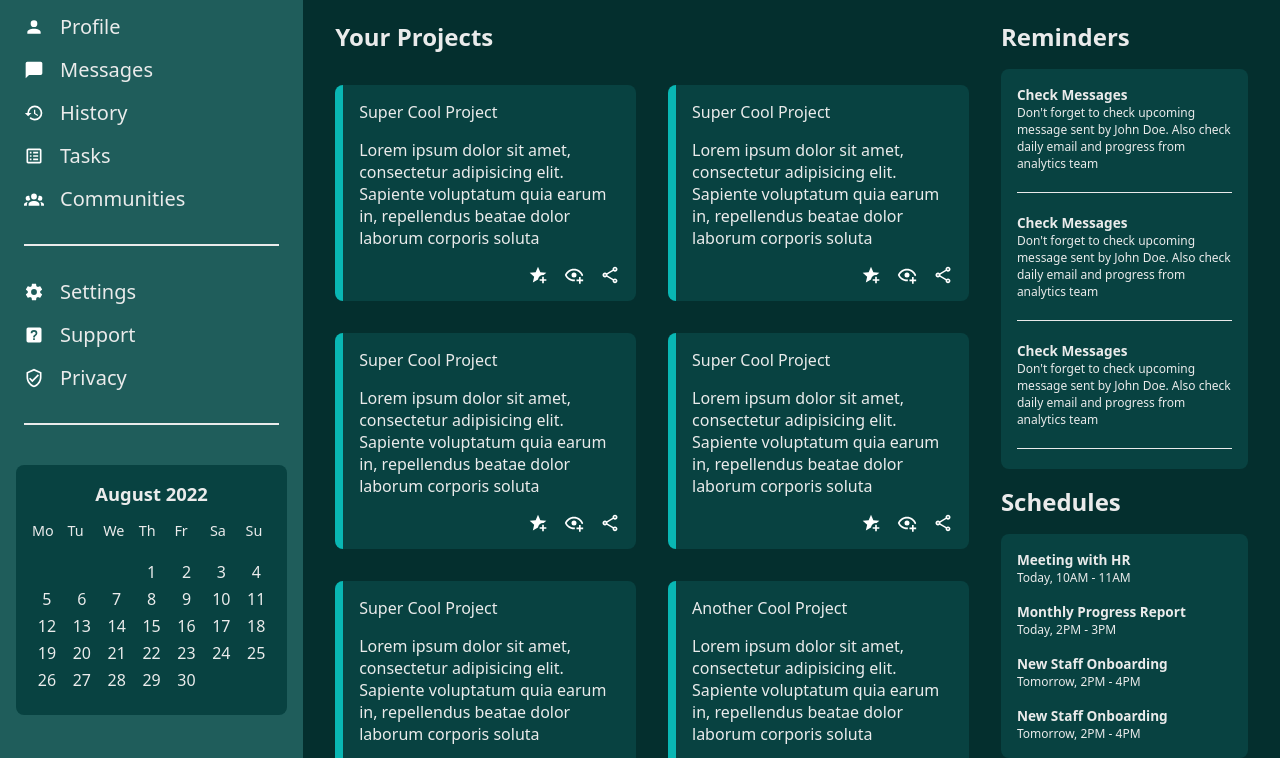
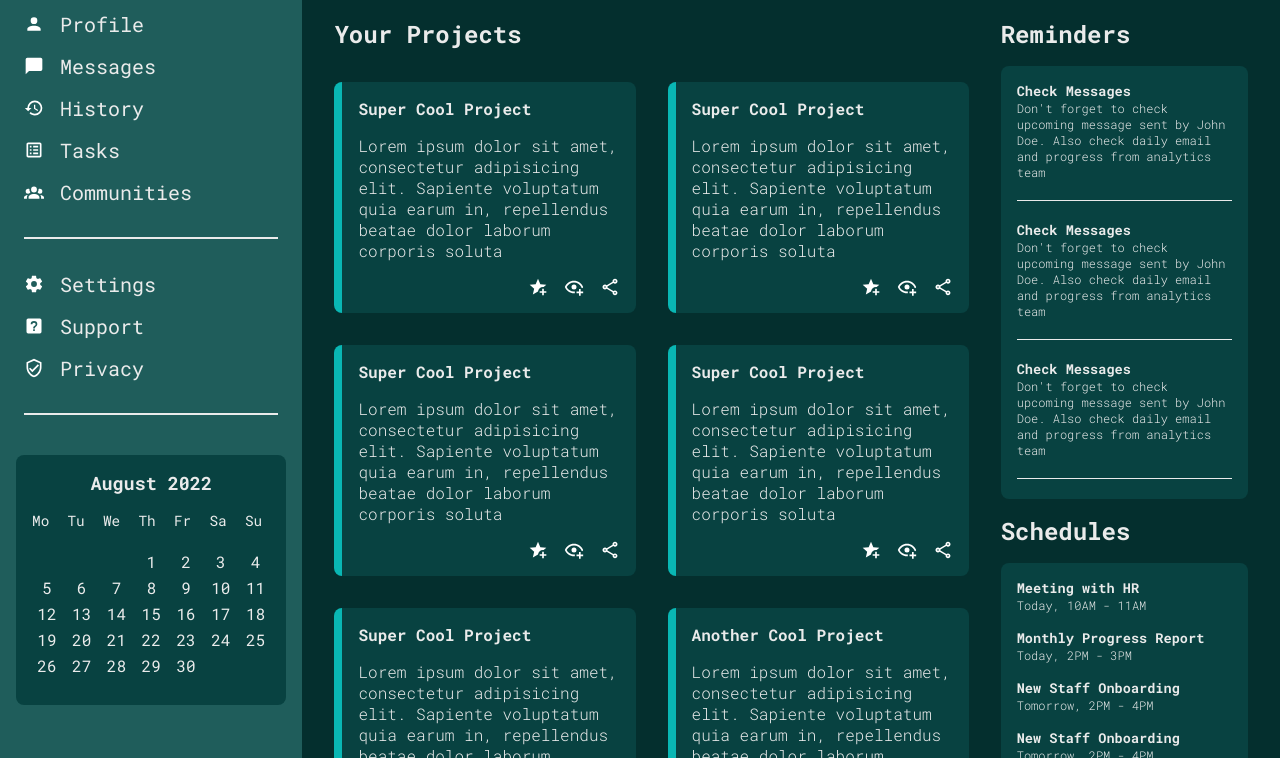
Before and after one commit to lm2u/odin-dashboard, a plain HTML site: page index.html in a window 1280 px wide. Shown: the part 179-937 px from the top of the page. Drawn offline with Linux system fonts and the light colour scheme.

Commit message:
Add fontface styling

```diff
--- a/style.css
+++ b/style.css
@@ -1,3 +1,24 @@
+@font-face {
+  font-family: 'Roboto-mono';
+  font-weight:700;
+  src: url('./assets/fonts/RobotoMono-Bold.woff2') format('woff2'),
+      url('./assets/fonts/RobotoMono-Bold.woff') format('woff');
+}
+
+@font-face {
+  font-family: 'Roboto-mono';
+  font-weight:300;
+  src: url('./assets/fonts/RobotoMono-Light.woff2') format('woff2'),
+      url('./assets/fonts/RobotoMono-Light.woff') format('woff');
+}
+
+@font-face {
+  font-family: 'Roboto-mono';
+  font-weight:400;
+  src: url('./assets/fonts/RobotoMono-Regular.woff2') format('woff2'),
+      url('./assets/fonts/RobotoMono-Regular.woff') format('woff');
+}
+
 :root{
   --text: #EAEBEB;
   --background: #042f2e;
@@ -14,7 +35,7 @@
 }
 
 html{
-  font-family: system-ui, -apple-system, BlinkMacSystemFont, 'Segoe UI', Roboto, Oxygen, Ubuntu, Cantarell, 'Open Sans', 'Helvetica Neue', sans-serif;
+  font-family: 'Roboto-mono';
 }
 
 body{
@@ -204,6 +225,7 @@ button{
   color:var(--text);
   font-size: clamp(10%, 1rem, 2rem);
   cursor: pointer;
+  font-family: 'Roboto-mono';
 }
 
 .bottom-right-header{
@@ -218,6 +240,16 @@ button{
 .sch,
 .calendar{
   border-radius:8px;
+}
+
+.proj-title{
+  font-weight:bold;
+}
+
+.reminder-content,
+.sch-time,
+.proj-content{
+  font-weight:lighter;
 }
 
 /* Calendar */
```
